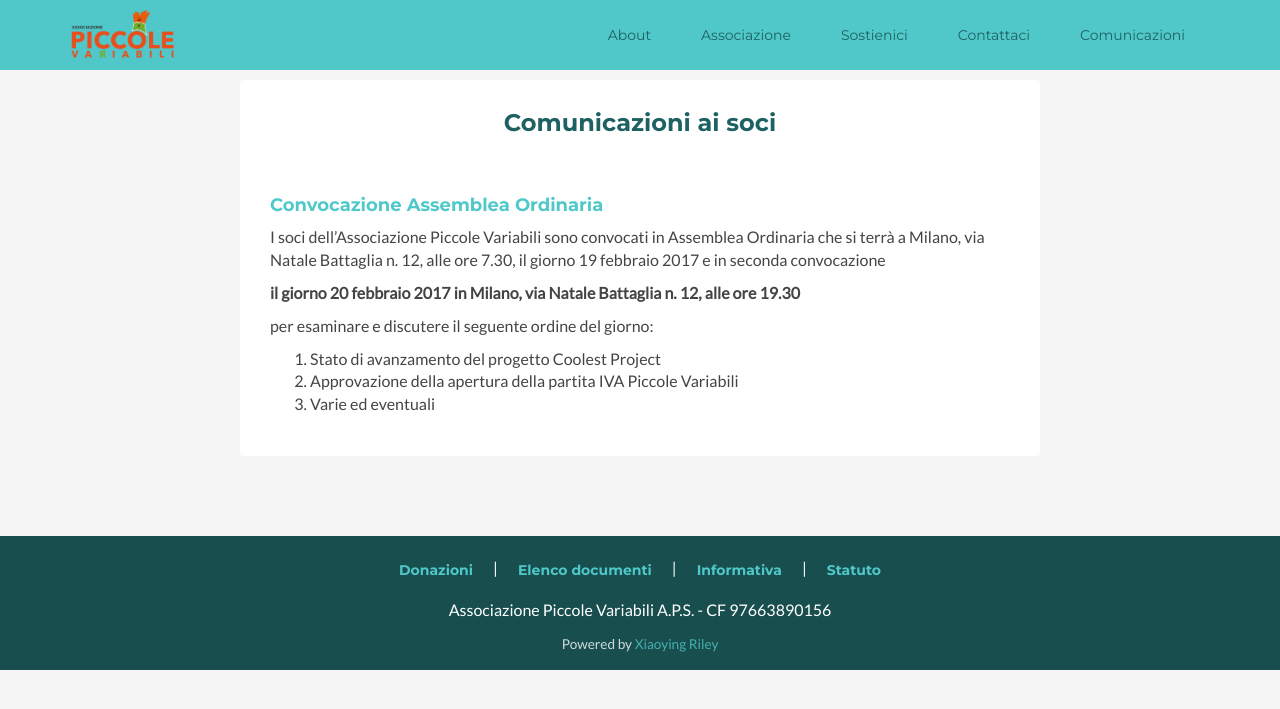
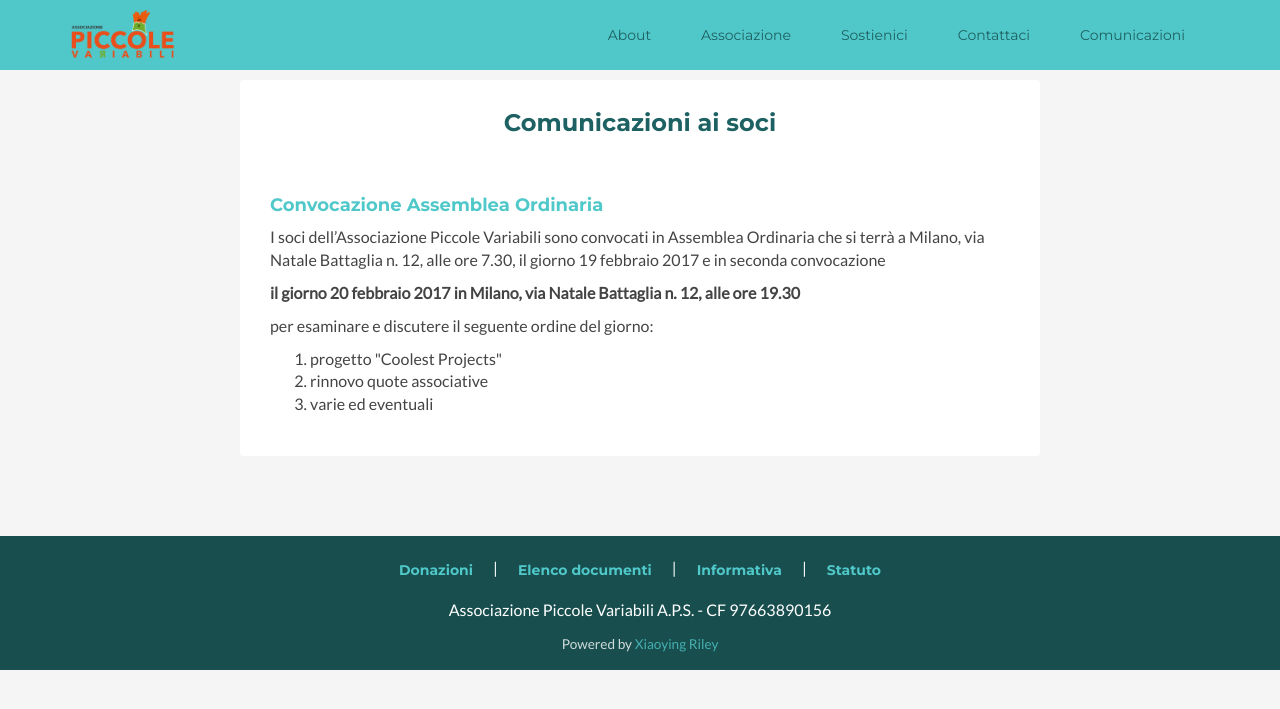
Before and after one commit to fgrotta/piccolevariabili.it, a Jekyll site: the page built from comunicazioni.html, in a window 1280 px wide. Shown: the top 709 px of the page. Built offline with Jekyll 4.4.1, drawn with Linux system fonts in a browser that asks for light colours.

Commit message:
Update comunicazioni.html

```diff
--- a/comunicazioni.html
+++ b/comunicazioni.html
@@ -16,9 +16,9 @@ layout: default
     </p>
     <p>
         <ol type="1">
-          <li>Stato di avanzamento del progetto Coolest Project</li>
-          <li>Approvazione della apertura della partita IVA Piccole Variabili</li>
-          <li>Varie ed eventuali</li>
+          <li>progetto "Coolest Projects"</li>
+          <li>rinnovo quote associative</li>
+          <li>varie ed eventuali</li>
         </ol>
     </p>
 </div>
```
